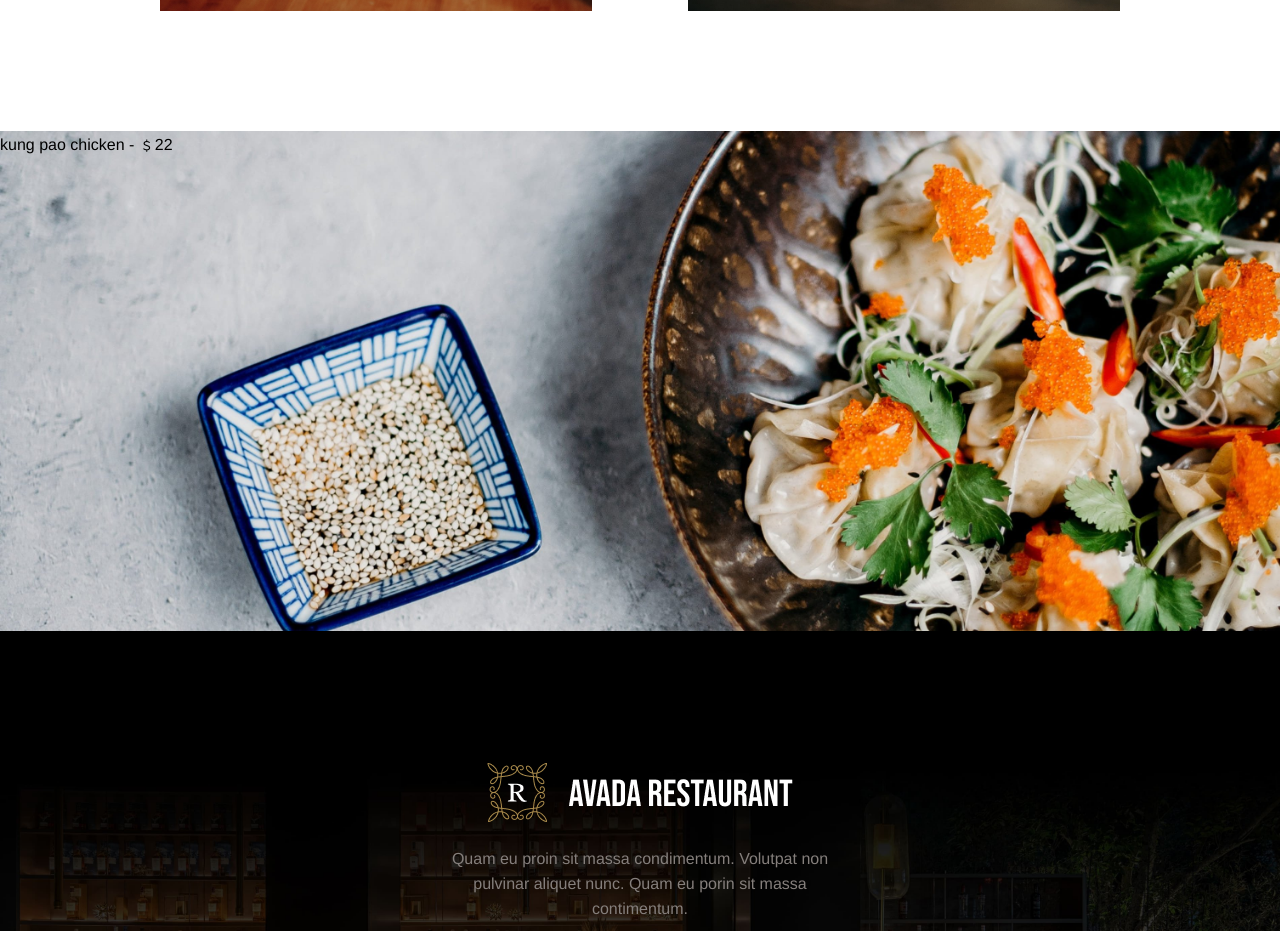
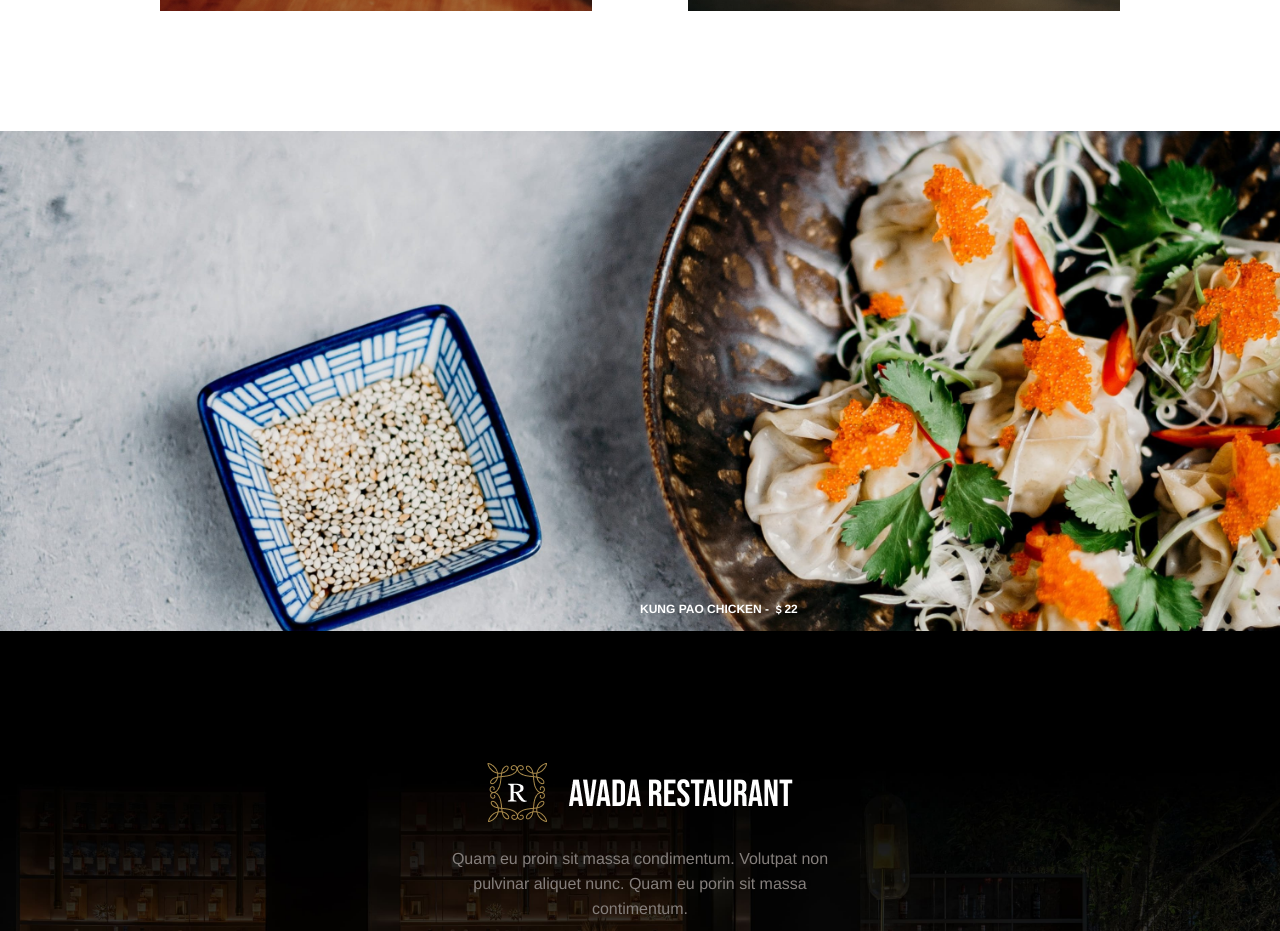
Before and after one commit to petrescuandreea/proj-html-vuejs, a Vue app: page / in a window 1280 px wide. Shown: the part 4182-5113 px from the top of the page. Built offline with nearby package versions, Linux system fonts and the light colour scheme.

Commit message:
Add style to element span in component KungPaoChicken

```diff
--- a/src/components/KungPaoChicken.vue
+++ b/src/components/KungPaoChicken.vue
@@ -16,5 +16,16 @@ export default {
     height: 500px;
     background-image: url("../assets/img/page52x.jpg");
     background-size: cover;
+    position: relative;
+    text-align: center;
+
+    span {
+        font-size: 12px;
+        font-weight: bold;
+        text-transform: uppercase;
+        color: white;
+        position: absolute;
+        bottom: 15px;
+    }
 }
 </style>
```
